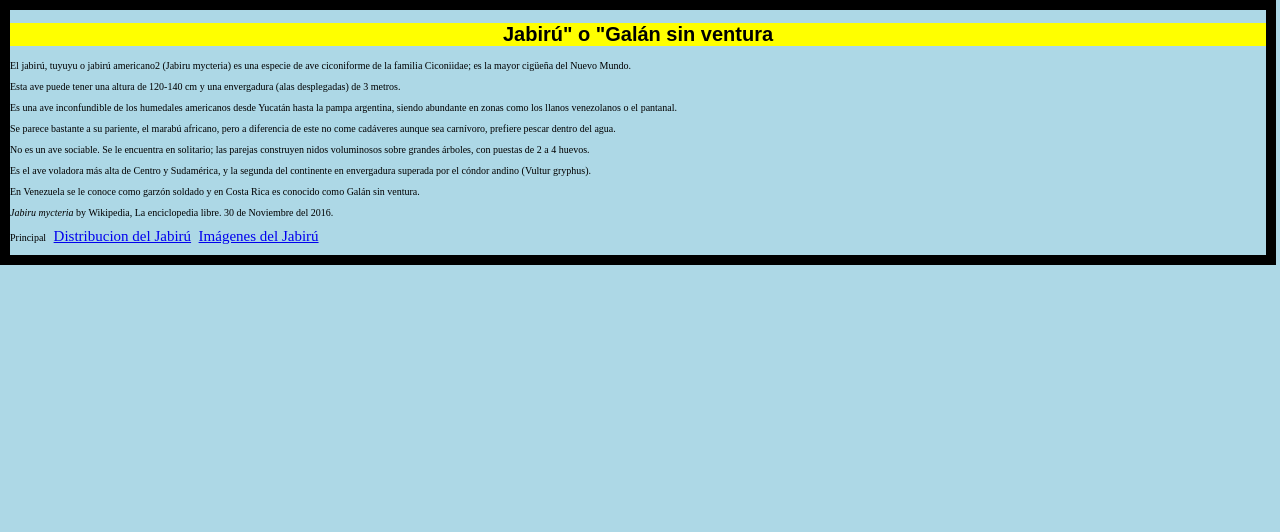
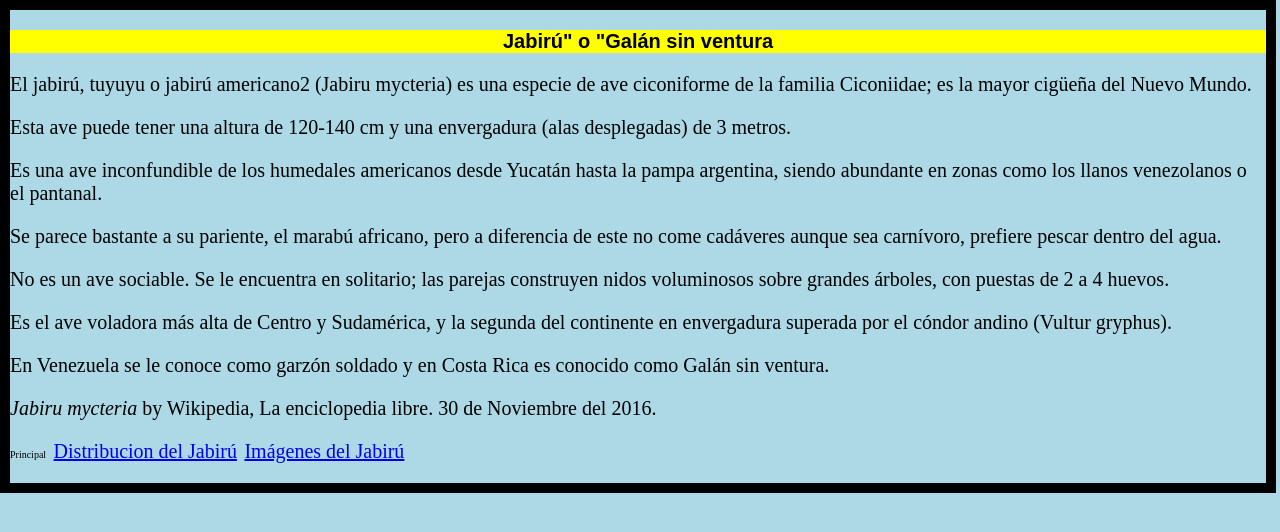
Before and after one commit to csevillah/El_Jabiru, a plain HTML site: page index.html in a window 1280 px wide. Drawn offline with Linux system fonts and the light colour scheme.

Commit message:
Update estilos.css

```diff
--- a/estilos.css
+++ b/estilos.css
@@ -12,9 +12,9 @@ body {
     font-size  : 10px;
 }
 p {
-    font-size  : 10px;
+    font-size  : 20px;
 }
 
 a {
-    font-size  : 15px;
+    font-size  : 20px;
 }
```
